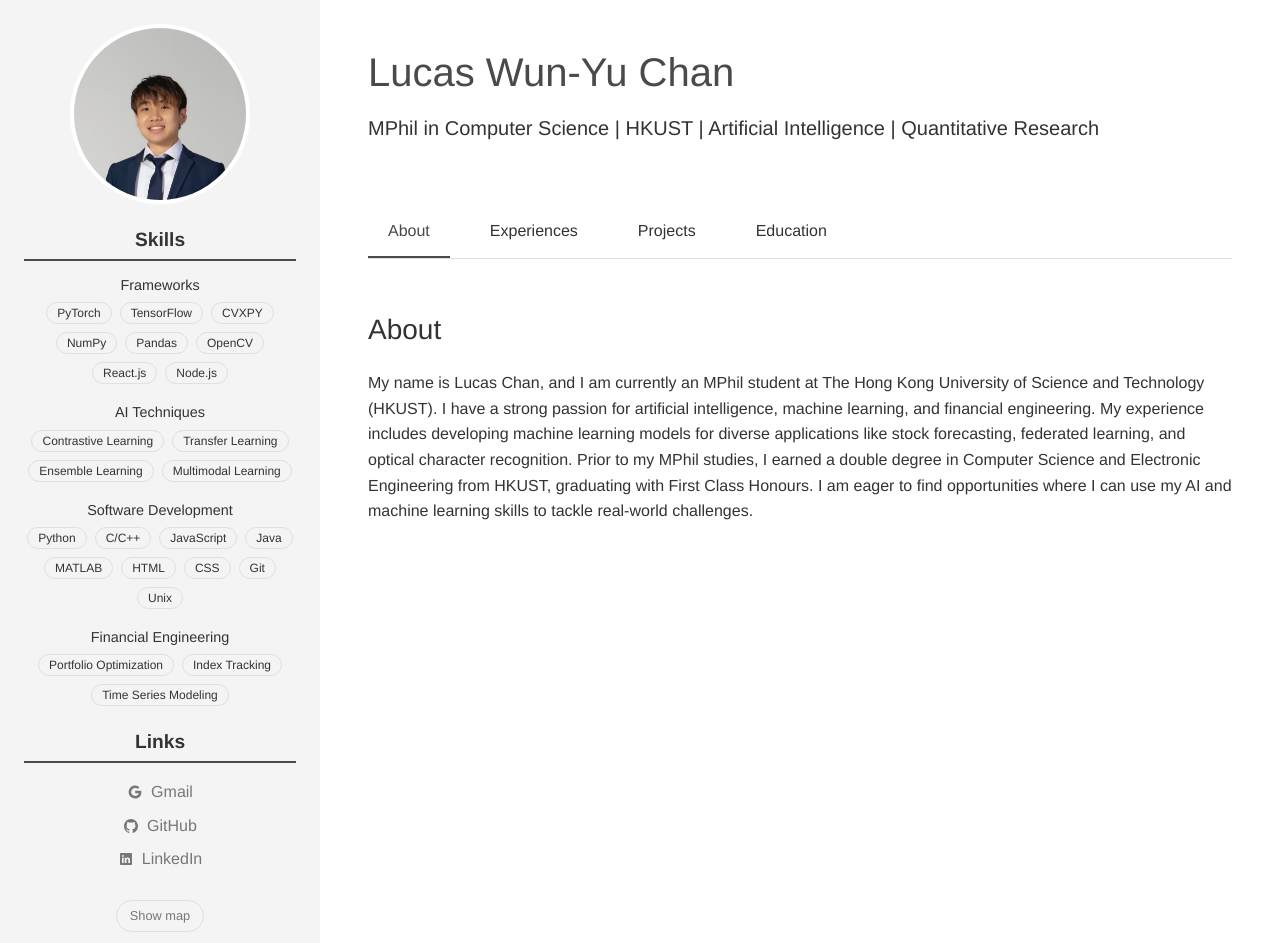
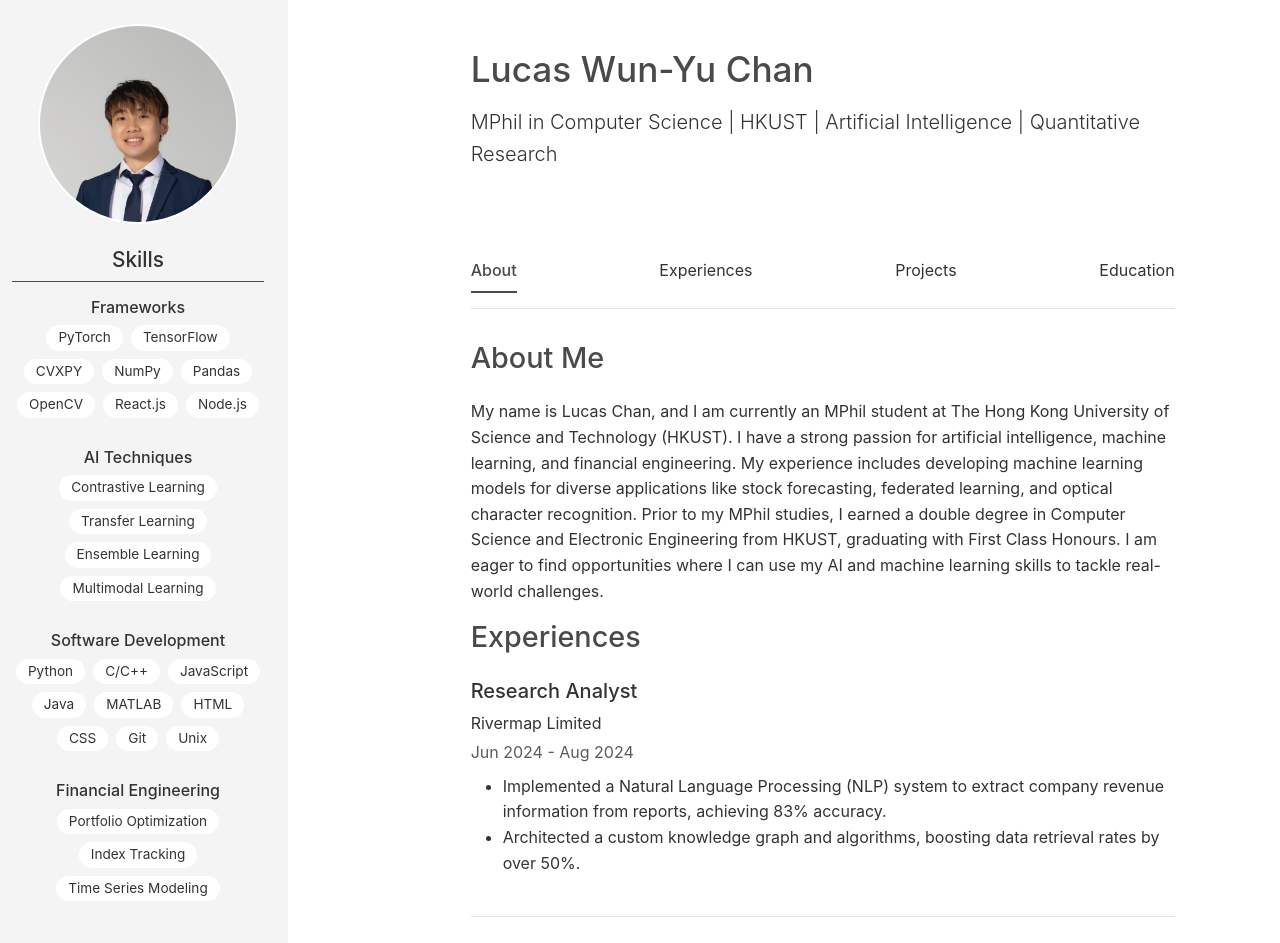
Before and after one commit to lucaswychan/lucaswychan.github.io, a React (Create React App) app: page / in a window 1280 px wide. Shown: the top 943 px of the page. Built offline with nearby package versions, Linux system fonts and the light colour scheme.

Commit message:
feat: add css style for scroll effect

```diff
--- a/src/App.css
+++ b/src/App.css
@@ -1,22 +1,32 @@
-/* App.css */
 :root {
     --accent-color: #4a4a4a;
     --background-color: #ffffff;
     --text-color: #333333;
-    --sidebar-bg: #f4f4f4;
+    --sidebar-bg: #f8f8f8;
     --light-accent: #f4f4f4;
     --border-color: #e0e0e0;
     --text-color-muted: #777;
 }
 
+body,
+html {
+    height: 100%;
+}
+
+html {
+    scroll-behavior: smooth;
+}
+
 body {
-    font-family: "Helvetica Neue", Arial, sans-serif;
+    font-family: -apple-system, BlinkMacSystemFont, "Segoe UI", Roboto,
+        Helvetica, Arial, sans-serif;
     line-height: 1.6;
     color: var(--text-color);
     background-color: var(--background-color);
     margin: 0;
     padding: 0;
-    width: 100vw; /* Prevent horizontal scroll (At some point this line maybe risky)*/
+    width: 100%;
+    overflow-x: hidden;
 }
 
 .App {
@@ -25,19 +35,27 @@ body {
     flex-direction: column;
 }
 
+.container-fluid {
+    flex: 1 0 auto;
+    display: flex;
+    flex-direction: column;
+    padding-left: 0;
+    padding-right: 0;
+}
+
 .content-wrapper {
     display: flex;
     flex: 1;
+    justify-content: center;
 }
 
 .main-content {
     min-height: 100vh;
     display: flex;
     flex-direction: column;
-}
-
-.tab-content {
-    flex-grow: 1;
+    padding: 3rem 4rem;
+    flex: 1;
+    max-width: 800px;
 }
 
 h1,
@@ -47,64 +65,64 @@ h4,
 h5,
 h6 {
     color: var(--accent-color);
-    font-weight: 300;
+    font-weight: 500;
+    margin-bottom: 1.5rem;
 }
 
 h1 {
-    font-size: 2.5em;
-    margin-bottom: 10px;
+    font-size: 2.2rem;
 }
-
 h2 {
-    font-size: 2em;
-    margin-top: 0;
-    margin-bottom: 20px;
+    font-size: 1.8rem;
 }
-
 h3 {
-    font-size: 1.4em;
-    margin-bottom: 15px;
+    font-size: 1.5rem;
+}
+h4 {
+    font-size: 1.3rem;
+}
+h5 {
+    font-size: 1.1rem;
+}
+h6 {
+    font-size: 1rem;
 }
 
 a {
     color: var(--accent-color);
     text-decoration: none;
+    border-bottom: 1px solid transparent;
+    transition: border-bottom-color 0.3s ease;
 }
 
 a:hover {
-    text-decoration: underline;
-}
-
-/* Header */
-header {
-    margin-bottom: 40px;
-}
-
-header p {
-    font-size: 1.2em;
-    font-weight: 300;
+    border-bottom-color: var(--accent-color);
 }
 
 /* Sidebar */
 .sidebar {
-    padding: 60px 40px;
+    padding: 60px 50px;
     background-color: var(--light-accent);
     display: flex;
     flex-direction: column;
+    width: 300px;
+    flex-shrink: 0;
     height: 100%;
 }
 
 .sidebar-content {
-    flex-grow: 1;
+    flex: 1 0;
+    display: flex;
+    flex-direction: column;
 }
 
 .profile-photo {
-    width: 180px;
-    height: 180px;
+    width: 200px;
+    height: 200px;
     border-radius: 50%;
     overflow: hidden;
-    margin: 0 auto 30px;
-    border: 4px solid var(--background-color);
+    margin: 0 auto 40px;
+    border: 2px solid var(--background-color);
 }
 
 .profile-photo img {
@@ -112,58 +130,57 @@ header p {
     height: auto;
 }
 
-.sidebar {
-    padding: 1.5rem;
-}
-
 .sidebar h3 {
-    font-size: 1.2rem;
-    font-weight: 600;
+    font-size: 1.3rem;
+    font-weight: 500;
     color: var(--text-color);
     text-align: center;
-    margin-bottom: 1rem;
+    margin-bottom: 1.5rem;
     padding-bottom: 0.5rem;
-    border-bottom: 2px solid var(--accent-color);
+    border-bottom: 1px solid var(--accent-color);
 }
 
 .sidebar ul {
     list-style-type: none;
     padding: 0;
-    margin-bottom: 20px;
+    margin-bottom: 30px;
+}
+
+.sidebar .skills {
+    flex-grow: 1;
 }
 
 .sidebar .skills ul {
     display: flex;
     flex-wrap: wrap;
     justify-content: center;
-    gap: 0.5rem;
+    gap: 0.7rem;
 }
 
 .sidebar .skills li {
-    font-size: 0.75em;
+    font-size: 0.85em;
     font-weight: 400;
     color: var(--text-color);
-    background-color: transparent;
-    border: 1px solid var(--border-color);
-    padding: 4px 10px;
-    border-radius: 16px;
+    background-color: var(--background-color);
+    border: none;
+    padding: 6px 12px;
+    border-radius: 20px;
     transition: all 0.2s ease;
 }
 
 .sidebar .skill-category {
-    margin-bottom: 1rem;
+    margin-bottom: 1.5rem;
 }
 
 .sidebar .skills li:hover {
     background-color: var(--accent-color);
     color: var(--background-color);
-    border-color: var(--accent-color);
 }
 
 .sidebar .skill-category h4 {
-    font-size: 0.9rem;
+    font-size: 1rem;
     color: var(--text-color);
-    margin-bottom: 0.5rem;
+    margin-bottom: 0.8rem;
     text-align: center;
 }
 
@@ -174,122 +191,132 @@ header p {
 }
 
 .sidebar .links li {
-    margin-bottom: 0.75rem;
+    margin-bottom: 1rem;
 }
 
 .sidebar .links a.link-item {
     display: flex;
     align-items: center;
     justify-content: center;
-    gap: 0.5rem;
-    color: var(--text-color-muted);
+    gap: 10px;
+    color: var(--text-color);
     text-decoration: none;
     transition: color 0.2s ease;
+    font-size: 1rem;
 }
 
 .sidebar .links a.link-item:hover {
     color: var(--accent-color);
 }
 
-.sidebar .links a.link-item {
-    display: flex;
-    align-items: center;
-    justify-content: center;
-    gap: 8px;
+/* Navigation with underline animation */
+.scroll-navigation {
+    position: sticky;
+    top: 0;
+    background-color: var(--background-color);
+    z-index: 1000;
+    padding: 1rem 0;
+    margin-bottom: 2rem;
+    border-bottom: 1px solid var(--border-color);
 }
 
-/* Tab Navigation */
-.nav-tabs {
-    border-bottom: 1px solid var(--border-color);
-    margin-bottom: 30px;
+.scroll-navigation ul {
     display: flex;
-    flex-wrap: nowrap;
-    overflow-x: auto;
-    -webkit-overflow-scrolling: touch;
-    padding-bottom: 5px;
+    justify-content: space-between;
+    list-style-type: none;
+    padding: 0;
+    margin: 0;
 }
 
-.nav-tabs .nav-item {
-    flex: 0 0 auto;
+.scroll-navigation .nav-link {
+    background: none;
+    border: none;
+    cursor: pointer;
+    font-size: 1rem;
+    padding: 0.5rem 0;
+    color: var(--text-color);
+    transition: color 0.3s ease;
+    position: relative;
+    text-decoration: none;
 }
 
-.nav-tabs .nav-link {
-    border: none;
-    color: var(--text-color);
-    padding: 10px 20px;
-    margin-right: 20px;
-    font-weight: 300;
-    position: relative;
-    transition: color 0.3s ease;
-    white-space: nowrap;
+.scroll-navigation .nav-link::after {
+    content: "";
+    position: absolute;
+    width: 100%;
+    height: 2px;
+    bottom: -1px;
+    left: 0;
+    background-color: var(--accent-color);
+    transform: scaleX(0);
+    transform-origin: bottom right;
+    transition: transform 0.3s ease-out;
 }
 
-.nav-tabs .nav-link::after {
-    content: "";
-    position: absolute;
-    bottom: -1px;
-    left: 0;
-    width: 100%;
-    height: 2px;
-    background-color: var(--accent-color);
-    transform: scaleX(0);
-    transition: transform 0.3s ease;
-    bottom: -4px;
+.scroll-navigation .nav-link:hover::after,
+.scroll-navigation .nav-link.active::after {
+    transform: scaleX(1);
+    transform-origin: bottom left;
 }
 
-.nav-tabs .nav-link:hover,
-.nav-tabs .nav-link.active {
+.scroll-navigation .nav-link.active {
     color: var(--accent-color);
-    background-color: transparent;
-}
-.nav-tabs .nav-link.active::after {
-    transform: scaleX(1);
+    font-weight: 500;
 }
 
-/* Content */
+//* Content */
+.content-section {
+    padding-top: 3rem;
+    padding-bottom: 3rem;
+    border-bottom: 1px solid var(--border-color);
+    opacity: 0.7;
+    transition: opacity 0.5s ease-in-out;
+}
+
+.content-section:first-child {
+    padding-top: 0;
+}
+
+.content-section:last-child {
+    border-bottom: none;
+}
+
+.content-section.active {
+    opacity: 1;
+}
+
 .item {
-    margin-bottom: 30px;
-    padding: 20px;
-    border-bottom: 1px solid var(--border-color);
+    margin-bottom: 2rem;
 }
 
 .item:last-child {
     margin-bottom: 0;
-    border-bottom: none;
 }
-
 /* Footer */
 footer {
     background-color: var(--light-accent);
-    color: var(--text-color);
+    color: var(--text-color-muted);
     text-align: center;
-    font-size: 0.8em;
-    font-weight: 300;
+    padding: 1rem;
+    font-size: 0.9rem;
+    margin-top: 3rem;
 }
 
+/* Cluster Map */
 .cluster-map-container {
-    width: 100%;
-    margin-top: 1rem;
+    margin-top: 0.8rem;
     text-align: center;
 }
 
 .cluster-map-toggle {
-    display: inline-block;
-    padding: 0.3rem 0.8rem;
-    font-size: 0.8rem;
-    background-color: transparent;
+    padding: 0.2rem 0.6rem;
+    font-size: 0.75rem;
+    background-color: var(--light-accent);
     color: var(--text-color-muted);
-    border: 1px solid var(--border-color);
-    border-radius: 2rem;
+    border: none;
+    border-radius: 0.8rem;
     cursor: pointer;
     transition: all 0.2s ease;
-    outline: none;
-}
-
-.cluster-map-toggle:hover,
-.cluster-map-toggle:focus {
-    color: var(--accent-color);
-    border-color: var(--accent-color);
 }
 
 .cluster-map-widget {
@@ -300,38 +327,45 @@ footer {
 }
 
 .cluster-map-widget.expanded {
-    max-height: 300px; /* Adjust this value based on your map's height */
+    max-height: 250px;
     opacity: 1;
 }
 
 #clustrmaps-widget {
     width: 100%;
-    max-width: 200px;
+    max-width: 180px;
     height: auto;
-    margin: 1rem auto 0;
+    margin: 0.8rem auto 0;
 }
 
 /* Media Query */
+@media (max-width: 1024px) {
+    .main-content {
+        padding: 2rem 3rem;
+    }
+}
+
 @media (max-width: 768px) {
-    .content-wrapper {
+    .container {
         flex-direction: column;
     }
 
     .sidebar {
         width: 100%;
-        padding: 40px 20px;
+        padding: 40px 30px;
+        border-right: none;
+        border-bottom: 1px solid var(--border-color);
     }
 
     .main-content {
-        padding: 40px 20px;
+        padding: 1.5rem 2rem;
     }
 
-    .nav-tabs {
-        padding-bottom: 5px; /* Add some padding to ensure the animation is visible */
+    .scroll-navigation .nav-link {
+        font-size: 0.9rem;
     }
 
-    .nav-tabs .nav-link {
-        padding: 8px 12px;
-        margin-right: 8px;
+    .content-wrapper {
+        flex-direction: column;
     }
 }
--- a/src/App.js
+++ b/src/App.js
@@ -1,7 +1,7 @@
 // App.js
-import React, { useState } from "react";
+import React, { useState, useEffect } from "react";
 import Header from "./components/Header";
-import TabNavigation from "./components/TabNavigation";
+import ScrollNavigation from "./components/ScrollNavigation";
 import TabContent from "./components/TabContent";
 import Sidebar from "./components/Sidebar";
 import "./App.css";
@@ -15,6 +15,7 @@ import linksData from "./data/links.json";
 
 function App() {
     const [activeTab, setActiveTab] = useState("about");
+    const photoUrl = "self_photo.jpg";
 
     const tabs = [
         { id: "about", label: "About" },
@@ -23,22 +24,48 @@ function App() {
         { id: "education", label: "Education" },
     ];
 
-    const photoUrl = "self_photo.jpg";
+    useEffect(() => {
+        const observerOptions = {
+            root: null,
+            rootMargin: "-100px 0px -100px 0px",
+            threshold: 0,
+        };
+
+        const observerCallback = (entries) => {
+            entries.forEach((entry) => {
+                if (entry.isIntersecting) {
+                    setActiveTab(entry.target.id.replace("-header", ""));
+                }
+            });
+        };
+
+        const observer = new IntersectionObserver(
+            observerCallback,
+            observerOptions
+        );
+
+        tabs.forEach((tab) => {
+            const element = document.getElementById(`${tab.id}-header`);
+            if (element) observer.observe(element);
+        });
+
+        return () => observer.disconnect();
+    }, [tabs]);
 
     return (
         <div className="App">
             <div className="container-fluid">
                 <div className="row">
-                    <div className="col-md-3 p-0">
+                    <div className="col-md-4 p-0">
                         <Sidebar
                             skills={skillsData}
                             links={linksData}
                             photoUrl={photoUrl}
                         />
                     </div>
-                    <main className="col-md-9 p-5 p-lg-5 main-content">
+                    <main className="col-md-8 p-5 p-lg-5 main-content">
                         <Header />
-                        <TabNavigation
+                        <ScrollNavigation
                             tabs={tabs}
                             activeTab={activeTab}
                             setActiveTab={setActiveTab}
--- /dev/null
+++ b/src/components/ScrollNavigation.js
@@ -0,0 +1,33 @@
+// components/ScrollNavigation.js
+import React from "react";
+
+function ScrollNavigation({ tabs, activeTab, setActiveTab }) {
+    const scrollToTab = (tabId) => {
+        const element = document.getElementById(tabId);
+        if (element) {
+            element.scrollIntoView({ behavior: "smooth" });
+            setActiveTab(tabId);
+        }
+    };
+
+    return (
+        <nav className="scroll-navigation">
+            <ul>
+                {tabs.map((tab) => (
+                    <li key={tab.id}>
+                        <button
+                            className={`nav-link ${
+                                activeTab === tab.id ? "active" : ""
+                            }`}
+                            onClick={() => scrollToTab(tab.id)}
+                        >
+                            {tab.label}
+                        </button>
+                    </li>
+                ))}
+            </ul>
+        </nav>
+    );
+}
+
+export default ScrollNavigation;
--- a/src/components/TabContent.js
+++ b/src/components/TabContent.js
@@ -1,5 +1,6 @@
+import React from "react";
+
 // components/TabContent.js
-import React from "react";
 
 function TabContent({
     activeTab,
@@ -8,12 +9,16 @@ function TabContent({
     educationData,
     projectsData,
 }) {
-    const renderContent = () => {
-        switch (activeTab) {
-            case "about":
-                return <p>{aboutData.description}</p>;
-            case "experiences":
-                return experiencesData.map((exp, index) => (
+    return (
+        <div className="tab-content">
+            <section id="about" className="content-section">
+                <h2>About Me</h2>
+                <p>{aboutData.description}</p>
+            </section>
+
+            <section id="experiences" className="content-section">
+                <h2>Experiences</h2>
+                {experiencesData.map((exp, index) => (
                     <div key={index} className="mb-4 pb-4 border-bottom">
                         <h2 className="h5 mb-2">{exp.position}</h2>
                         <p className="mb-1">{exp.company}</p>
@@ -24,9 +29,12 @@ function TabContent({
                             ))}
                         </ul>
                     </div>
-                ));
-            case "projects":
-                return projectsData.map((project, index) => (
+                ))}
+            </section>
+
+            <section id="projects" className="content-section">
+                <h2>Projects</h2>
+                {projectsData.map((project, index) => (
                     <div key={index} className="mb-4 pb-4 border-bottom">
                         <h3 className="h5 mb-2">{project.name}</h3>
                         <p className="text-muted mb-2">{project.date}</p>
@@ -51,30 +59,22 @@ function TabContent({
                             )}
                         </p>
                     </div>
-                ));
-            case "education":
-                return educationData.map((edu, index) => (
+                ))}
+            </section>
+
+            <section id="education" className="content-section">
+                <h2>Education</h2>
+                {educationData.map((edu, index) => (
                     <div key={index} className="mb-4 pb-4 border-bottom">
                         <h3 className="h5 mb-2">{edu.degree}</h3>
-                        <p className="mb-1">{edu.school}</p>
-                        <p className="text-muted mb-2">{edu.date}</p>
-                        <p>{edu.description}</p>
+                        <p className="mb-1">{edu.institution}</p>
+                        <p className="text-muted mb-2">{edu.duration}</p>
                         <p>
                             Grade : <b>{edu.grade}</b>
                         </p>
                     </div>
-                ));
-            default:
-                return null;
-        }
-    };
-
-    return (
-        <div className="tab-content">
-            <h2 className="h3 mb-4">
-                {activeTab.charAt(0).toUpperCase() + activeTab.slice(1)}
-            </h2>
-            {renderContent()}
+                ))}
+            </section>
         </div>
     );
 }
--- a/src/components/TabNavigation.js
+++ /dev/null
@@ -1,25 +0,0 @@
-// components/TabNavigation.js
-import React from "react";
-
-function TabNavigation({ tabs, activeTab, setActiveTab }) {
-    return (
-        <nav className="mb-4">
-            <ul className="nav nav-tabs">
-                {tabs.map((tab) => (
-                    <li className="nav-item" key={tab.id}>
-                        <button
-                            className={`nav-link ${
-                                activeTab === tab.id ? "active" : ""
-                            }`}
-                            onClick={() => setActiveTab(tab.id)}
-                        >
-                            {tab.label}
-                        </button>
-                    </li>
-                ))}
-            </ul>
-        </nav>
-    );
-}
-
-export default TabNavigation;
--- a/src/data/education.json
+++ b/src/data/education.json
@@ -1,14 +1,14 @@
 [
     {
         "degree": "Master of Philosophy in Computer Science",
-        "school": "The Hong Kong University of Science and Technology",
-        "year": "2024 - 2026",
+        "institution": "The Hong Kong University of Science and Technology",
+        "duration": "2024 - 2026",
         "grade": "To be determined"
     },
     {
         "degree": "Bachelor of Science in Computer Science & Bachelor of Engineering in Electronic Engineering",
-        "school": "The Hong Kong University of Science and Technology",
-        "year": "2020 - 2024",
+        "institution": "The Hong Kong University of Science and Technology",
+        "duration": "2020 - 2024",
         "grade": "First Class Honours"
     }
 ]
```
